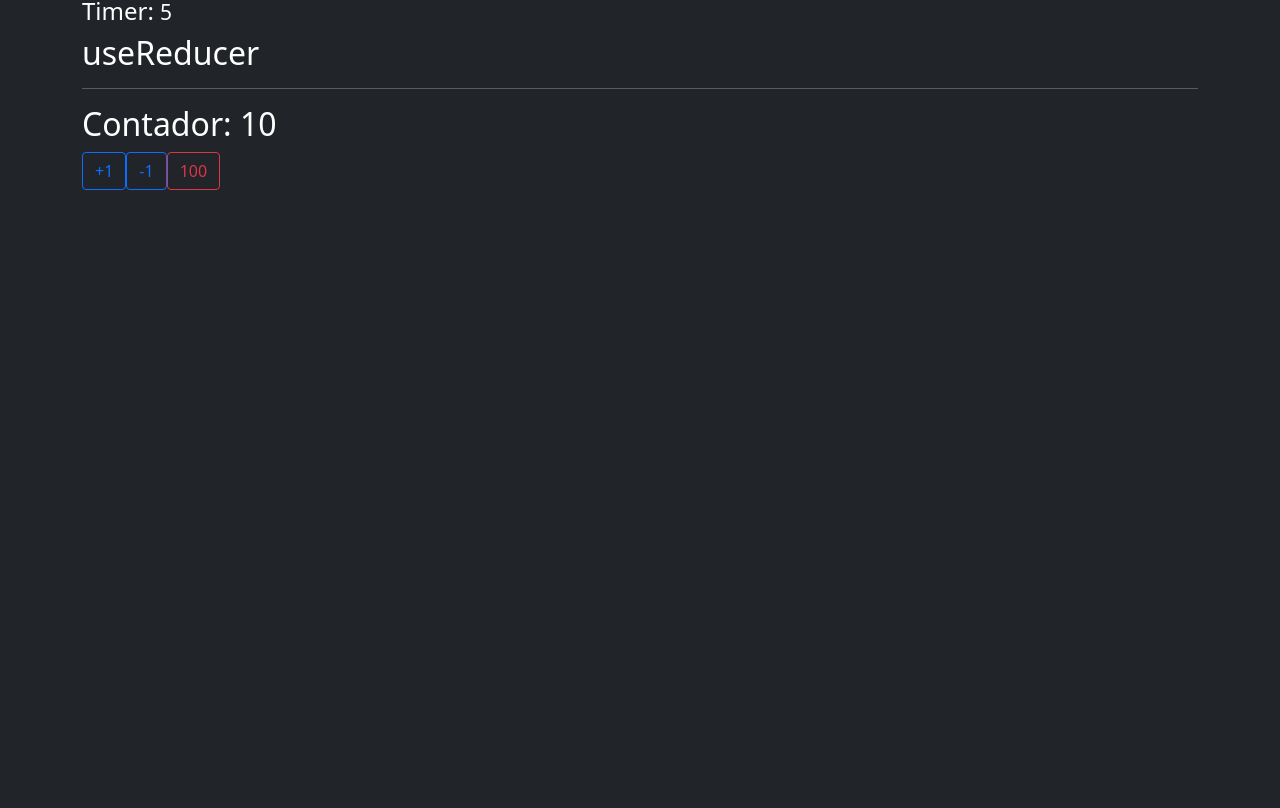
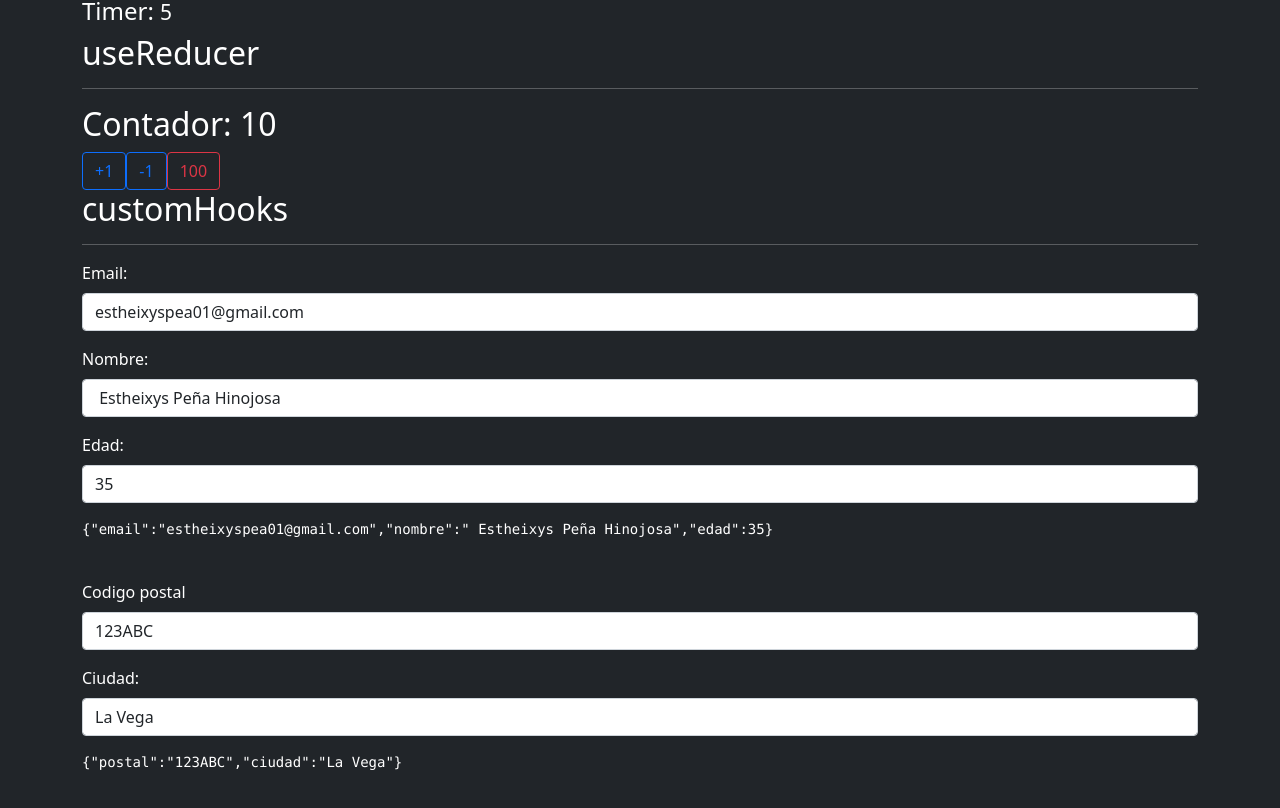
Before and after one commit to EstheixysPHs/React-TypeScript, a React (Create React App) app: page / in a window 1280 px wide. Shown: the part 580-1388 px from the top of the page. Before the commit the page ends 800 px from the top, so only its background shows below. Built offline with nearby package versions, Linux system fonts and the light colour scheme.

Commit message:
React + TypeScripts: customHooks

```diff
--- a/src/App.tsx
+++ b/src/App.tsx
@@ -5,6 +5,10 @@ import { Usuario } from "./components/Usuario";
 
 import { TimerPadre } from "./components/TimerPadre";
 import { ContadorRed } from './components/ContadorRed';
+
+import { Formulario } from "./components/Formulario";
+import { Formulario2 } from "./components/Formulario2";
+
 function App() {
   return (
     <>
@@ -28,6 +32,23 @@ function App() {
 
 
 
+      <h2>customHooks</h2>
+      <hr/>
+
+      <Formulario />
+
+      <br/>
+
+      <Formulario2 />
+
+      <br/>
+      <br/>
+      <br/>
+      <br/>
+      <br/>
+      <br/>
+      <br/>
+
     </>
   );
 }
--- /dev/null
+++ b/src/components/Formulario.tsx
@@ -0,0 +1,73 @@
+import { useForm } from "../hooks/useForm";
+
+interface FormData{
+    email: string;
+    nombre: string;
+    edad: number
+}
+
+
+export const Formulario = () => {
+
+    const { nombre, email, edad, handleChange, formulario } = useForm<FormData>({
+        email: 'estheixyspea01@gmail.com',
+        nombre: ' Estheixys Peña Hinojosa',
+        edad: 35
+    });
+
+ // const { email, nombre, edad} = formulario;
+
+ //   const [formulario, setFormulario] = useState({
+ //       email: '',s
+ //       nombre: '',
+ //   });
+ //
+ //   const handleChange = ( { target }: ChangeEvent<HTMLInputElement>) => {
+ //       const { name, value } = target;
+//
+ //       setFormulario({
+ //           ...formulario,
+ //           [ name ]: value
+ //       });
+ //   }
+
+    return(
+        <form autoComplete="off">
+
+            <div className= "mb-3">
+                <label className="form-label">Email:</label>
+                <input type="email"
+                       className="form-control"
+                       name="email"
+                       value={ email }
+                       onChange={ handleChange }
+                    />
+            </div>
+
+
+            <div className= "mb-3">
+                <label className="form-label">Nombre:</label>
+                <input type="text"
+                       className="form-control"
+                       name="nombre"
+                       value={ nombre }
+                       onChange= { handleChange }
+                    />
+            </div>
+
+
+            <div className= "mb-3">
+                <label className="form-label">Edad:</label>
+                <input type="number"
+                       className="form-control"
+                       name="edad"
+                       value={ edad }
+                       onChange= { handleChange }
+                    />
+            </div>
+
+
+            <pre>{ JSON.stringify(formulario) }</pre>
+        </form>
+    )
+}
--- /dev/null
+++ b/src/components/Formulario2.tsx
@@ -0,0 +1,42 @@
+import { useForm } from "../hooks/useForm";
+
+
+
+export const Formulario2 = () => {
+
+    const { formulario, handleChange} = useForm({
+        postal: '123ABC',
+        ciudad: 'La Vega'
+
+    });
+
+    const { postal, ciudad} = formulario;
+    return(
+        <form autoComplete="off">
+
+            <div className= "mb-3">
+                <label className="form-label">Codigo postal</label>
+                <input type="text"
+                       className="form-control"
+                       name="postal"
+                       value={ postal }
+                       onChange={ handleChange }
+                    />
+            </div>
+
+
+            <div className= "mb-3">
+                <label className="form-label">Ciudad:</label>
+                <input type="text"
+                       className="form-control"
+                       name="ciudad"
+                       value={ ciudad }
+                       onChange= { handleChange }
+                    />
+            </div>
+
+
+            <pre>{ JSON.stringify(formulario) }</pre>
+        </form>
+    )
+}
--- /dev/null
+++ b/src/hooks/useForm.tsx
@@ -0,0 +1,26 @@
+import { ChangeEvent, useState } from 'react';
+
+
+//export function useForm<T>( initState:T ) {
+
+
+    export const useForm = <T extends object> ( initState: T ) => {
+
+
+    const [formulario, setFormulario] = useState(initState);
+
+    const handleChange = ( { target }: ChangeEvent<HTMLInputElement>) => {
+        const { name, value } = target;
+
+        setFormulario({
+            ...formulario,
+            [ name ]: value
+        });
+    }
+
+    return{
+        formulario,
+        handleChange,
+        ...formulario
+    }
+}
```
